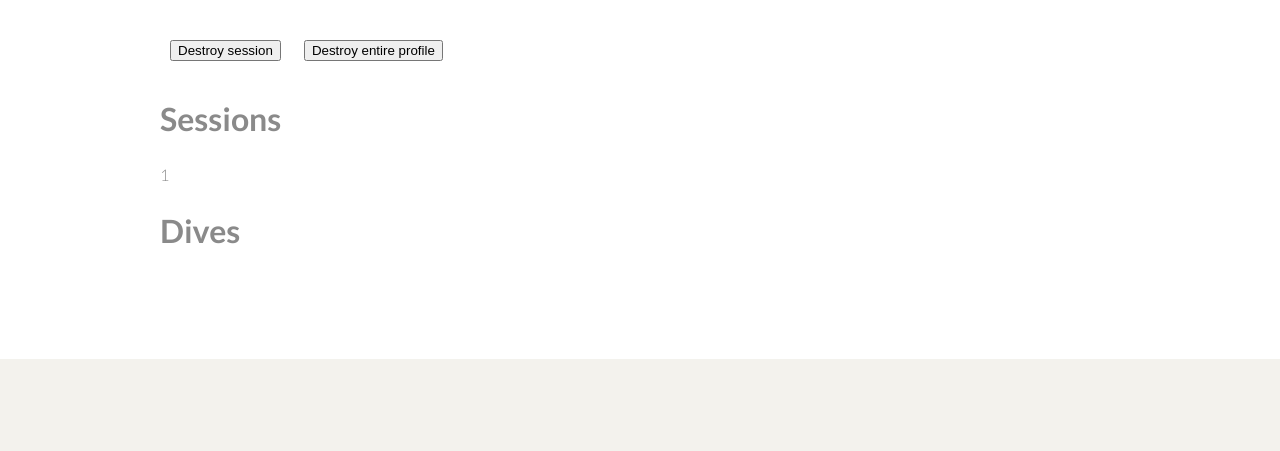
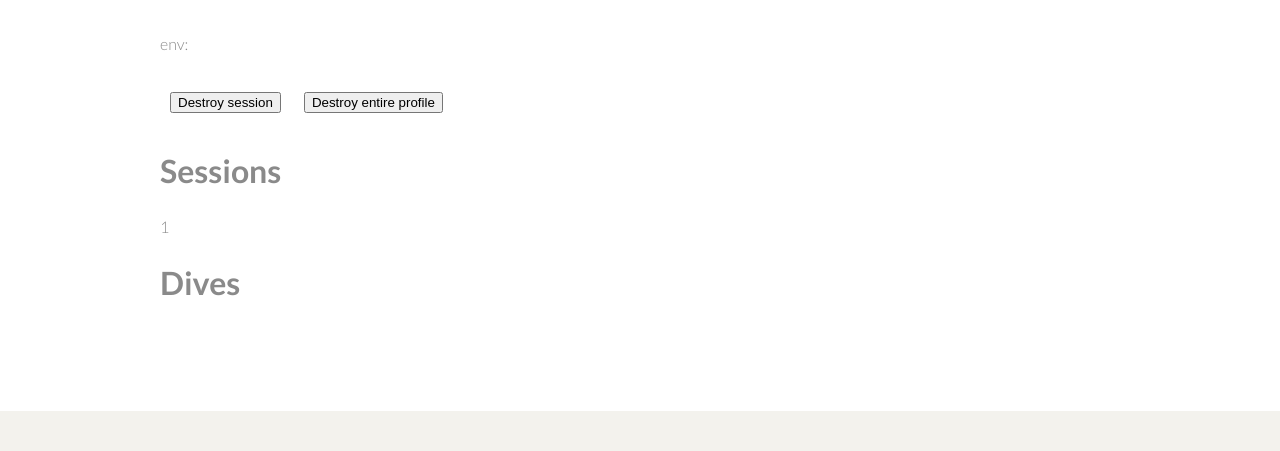
Before and after one commit to danroozemond/octo-deco, a Flask app: page /user/info in a window 1280 px wide. Shown: the part 428-879 px from the top of the page. Run offline with Flask 2, Linux system fonts and the light colour scheme; the visitor is signed in with stand-in values (Sample User, id 1); data comes from the database, SQL or seed files in the repository; a database or web service that is not in the repository returns one stand-in record (values such as "Sample title"); data that the repository does not hold is empty; parts of the project's set-up code (start-up, migrations or seed data) failed here and were passed over; some libraries are stand-ins or nearby versions.

Commit message:
Placeholder in user/info.html to easily display env variables

```diff
--- a/octodeco/flaskr/templates/user/info.html
+++ b/octodeco/flaskr/templates/user/info.html
@@ -9,6 +9,7 @@
     <header><h2>User info</h2></header>
     <p>session_id: {{ session['session_id'] }} </p>
     <p>user details: {{ g.user_details }} </p>
+    <p>env: {# request.environ #}</p>
 
     <form method="post" action="{{url_for('user.update')}}">
         <input type="submit" name="action" value="Destroy session" onclick="return confirm('Sure?');">
```
